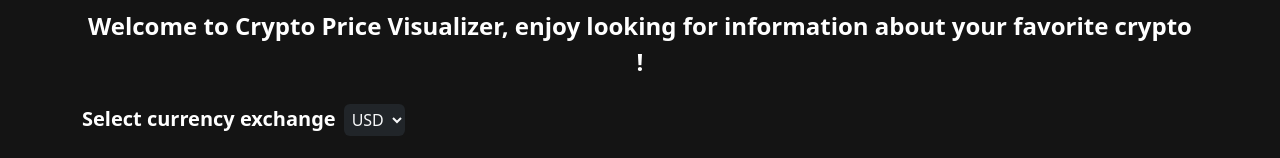
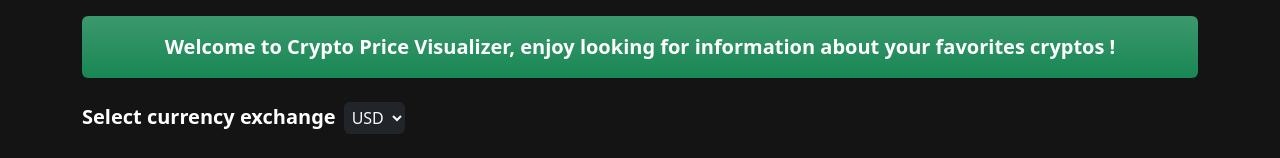
Before and after one commit to Augustofrx/Crypto-Price-Visualizer, a React (Create React App) app: page / in a window 1280 px wide. Shown: the top 158 px of the page. Built offline with nearby package versions, Linux system fonts and the light colour scheme; no server answers.

Commit message:
add: styles

```diff
--- a/src/App.jsx
+++ b/src/App.jsx
@@ -31,8 +31,8 @@ function App() {
 
   return (
     <div className="container">
-      <header className="mt-2 text-center fs-4 fw-bolder">
-        Welcome to Crypto Price Visualizer, enjoy looking for information about your favorite crypto !
+      <header className="mt-3 mb-4 text-center fs-5 fw-bolder bg-success bg-gradient py-3 rounded-2">
+   Welcome to Crypto Price Visualizer, enjoy looking for information about your favorites cryptos !
       </header>
       <div className="d-flex mt-4">
         <label htmlFor="Currency" className="me-2 fs-5">
```
